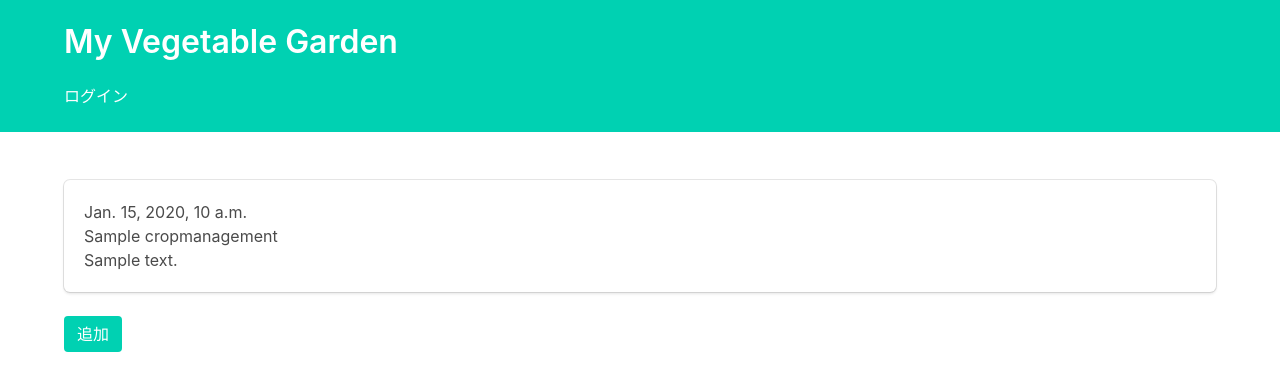
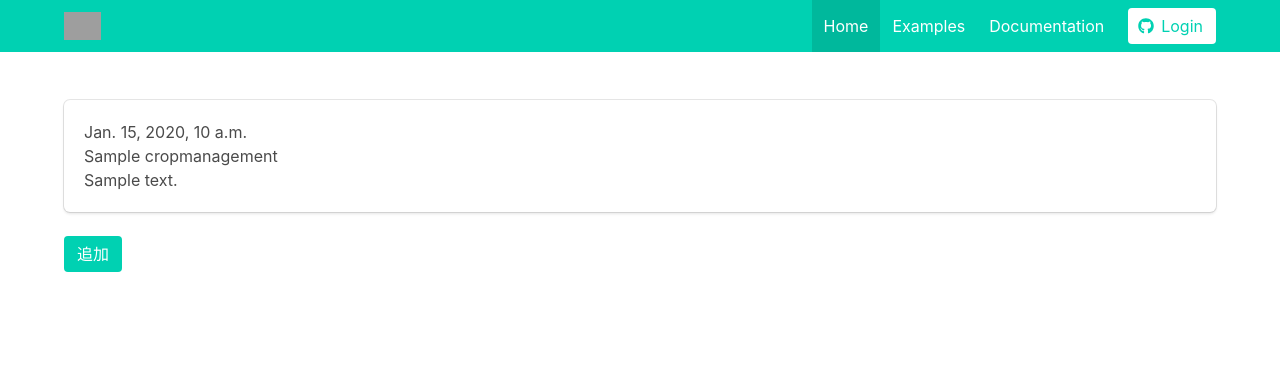
Before and after one commit to Yuki0123/My-Vegetable-Garden, a Django app: template mvg/templates/mvg/cropmanagement.html in a window 1280 px wide. Shown: the top 391 px of the page. Run offline with Django 3.2, Linux system fonts and the light colour scheme; the template is opened without the code that fills it: most values are stand-ins (such as "Sample title", 1, 10 or a date in 2020); some libraries are stand-ins or nearby versions; grey boxes are pictures that could not be loaded.

Commit message:
Base Changed

```diff
--- a/templates/base.html
+++ b/templates/base.html
@@ -5,33 +5,64 @@
     <meta charset="utf-8">
     <meta name="viewport" content="width=device-width, initial-scale=1">
     <link rel="stylesheet" href="https://cdnjs.cloudflare.com/ajax/libs/bulma/0.7.5/css/bulma.min.css">
-    <link href="https://fonts.googleapis.com/css?family=Open+Sans" rel="stylesheet">
-    <link href="{% static 'css/style.css' %}" rel="stylesheet">
+    <!-- <link href="https://fonts.googleapis.com/css?family=Open+Sans" rel="stylesheet">
+    <link href="{% static 'css/style.css' %}" rel="stylesheet"> -->
 
     <script defer src="https://use.fontawesome.com/releases/v5.3.1/js/all.js"></script>
     <title>{% if request.path != '/' %}{% block title %}{% endblock %} | {% endif %}</title>
 </head>
 
 <body>
-    <header class="hero is-primary is-small">
-        <div class="hero-body">
+    <section class="hero is-primary is-small">
+    <!-- Hero head: will stick at the top -->
+        <div class="hero-head">
+            <nav class="navbar">
             <div class="container">
-                <h1 class="title"><a href="{% url 'mvg:growingcrop' %}">My Vegetable Garden</a></h1>
-                <nav>
-                    <ul>
+                <div class="navbar-brand">
+                <a class="navbar-item">
+                    <img src="{% static 'mvg/img/tomato.png' %}">
+                </a>
+                <span class="navbar-burger" data-target="navbarMenuHeroA">
+                    <span></span>
+                    <span></span>
+                    <span></span>
+                </span>
+                </div>
+                <div id="navbarMenuHeroA" class="navbar-menu">
+                <div class="navbar-end">
+                    <a class="navbar-item is-active">
+                    Home
+                    </a>
+                    <a class="navbar-item">
+                    Examples
+                    </a>
+                    <a class="navbar-item">
+                    Documentation
+                    </a>
+                    <span class="navbar-item">
                         {% if user.is_authenticated %}
-                        <li class="act">{{ user }}</li>
-                        <li><a href="{% url 'logout' %}" class="logout">ログアウト</a></li>
+                        <span class="navbar-item">{{ user }}</span>
+                        <a class="button is-primary is-inverted" href="{% url 'logout' %}">
+                        <span class="icon">
+                        <i class="fab fa-github"></i>
+                        </span>
+                        <span>Logout</span>
+                        </a>
                         {% else %}
-                        <!-- <li><a href="{% url 'accounts:signup' %}" class="signup">Sign up</a></li> -->
-                        <li><a href="{% url 'login' %}" class="login">ログイン</a></li>
+                        <a class="button is-primary is-inverted" href="{% url 'login' %}">
+                        <span class="icon">
+                            <i class="fab fa-github"></i>
+                        </span>
+                        <span>Login</span>
+                        </a>
                         {% endif %}
-                        <!-- <li><a href="{% url 'mvg:growingcrop' %}" class="act">My Vegetable Garden</a></li> -->
-                    </ul>
-                </nav>
+                    </span>
+                </div>
+                </div>
             </div>
+            </nav>
         </div>
-    </header>
+    </section>
 
     <div class="section">
         <div class="container">
```
Also changed, not shown: templates/registration/login.html (+38 -3 lines).
